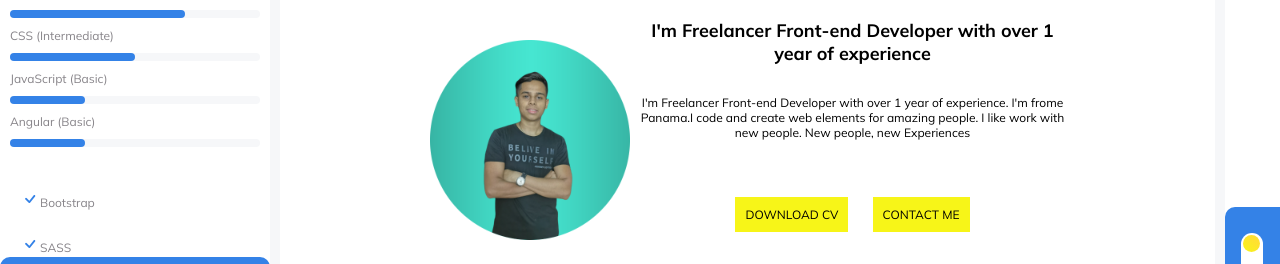
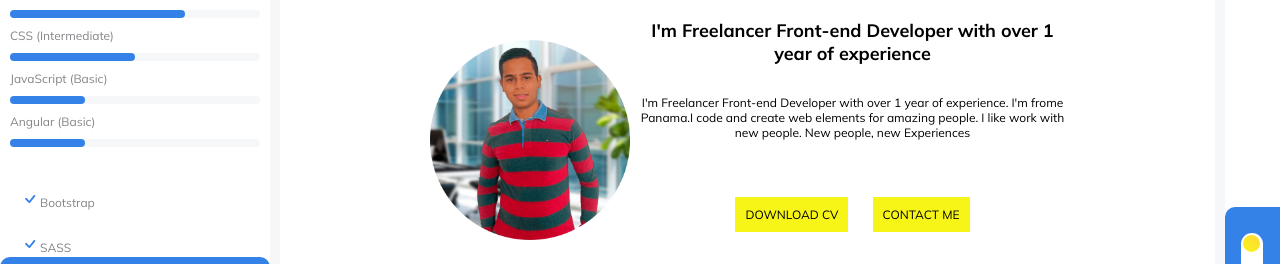
Before and after one commit to michaelvaldes1/portafolio, a plain HTML site: page index.html in a window 1280 px wide. Shown: the part 493-757 px from the top of the page. Drawn offline with nearby package versions, Linux system fonts and the light colour scheme.

Commit message:
Se cambio profile image

```diff
--- a/index.html
+++ b/index.html
@@ -155,7 +155,7 @@
                     <p data-aos="fade-left">I'm Freelancer Front-end Developer with over 1 year of experience. I'm frome Panama.I code and
                         create web elements for amazing people. I like work with new people. New people, new Experiences
                     </p>
-                    <img src="./img/profile.png" alt="About Profile" data-aos="fade-right">
+                    <img src="./img/profile-pic.png" alt="About Profile" data-aos="fade-right">
                     <div class="about-button" data-aos="fade-left">
                         <button class="btn-about">Download CV</button>
                         <button class="btn-about"> <a href="#contact">Contact Me</a></button>
```
Also changed, not shown: img/profile-pic.png (added), img/profile-pic1.png (added).
